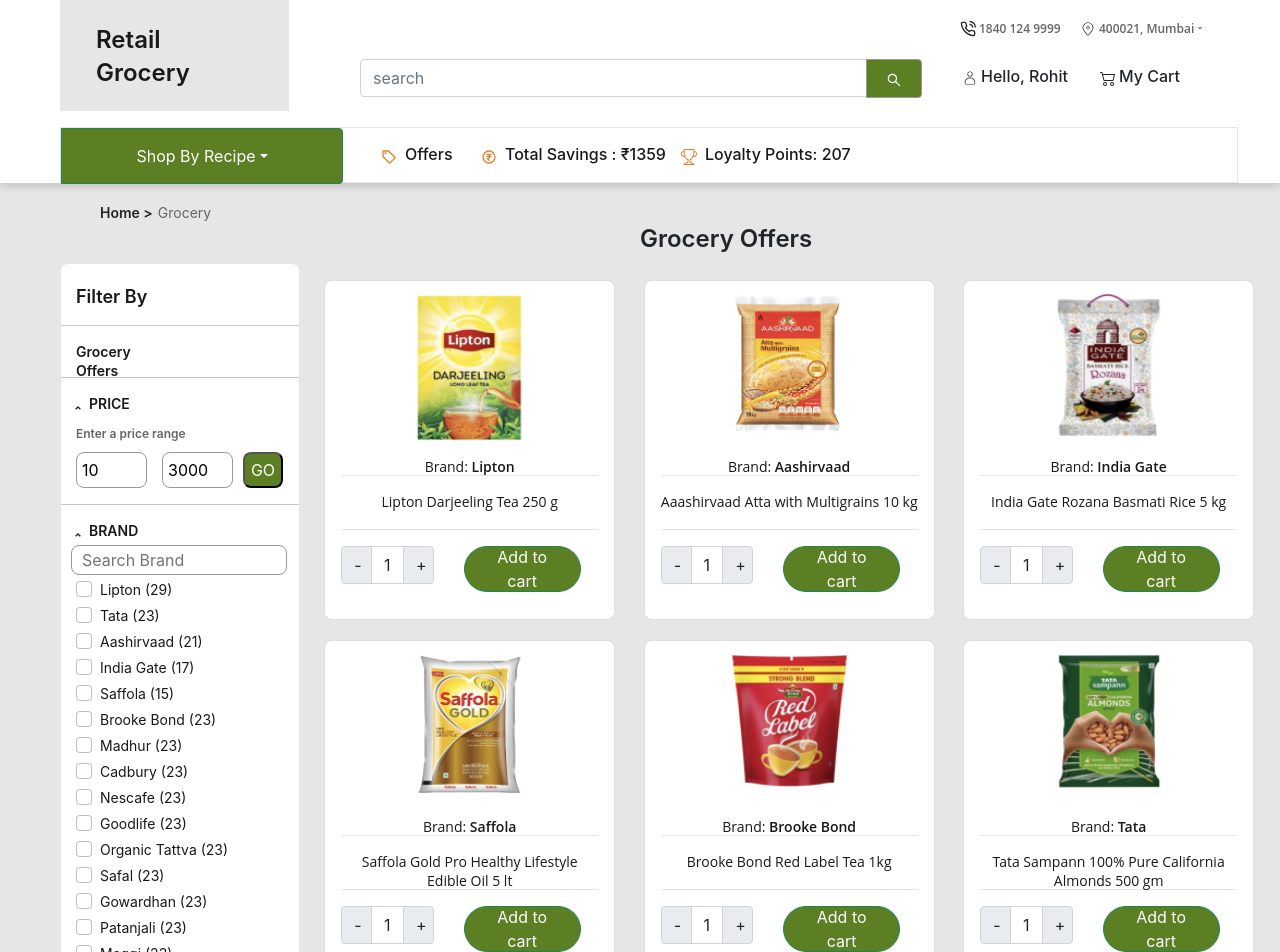
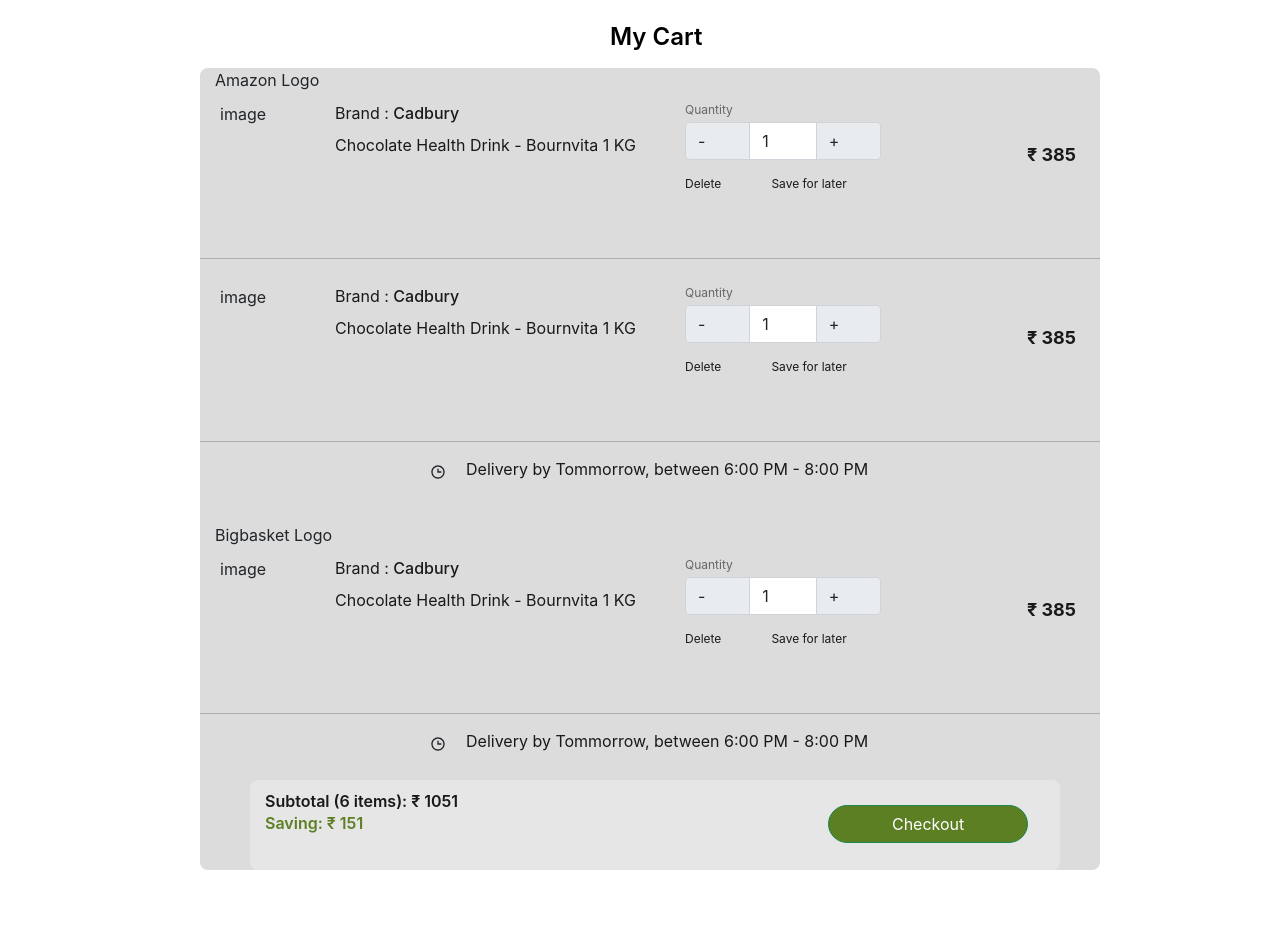
Before and after one commit to ayush-1998/GTIC_Project, a React (Create React App) app in the folder root/: page / in a window 1280 px wide. Shown: the top 952 px of the page. After the commit the page ends 870 px from the top, so only its background shows below. Built offline with nearby package versions, Linux system fonts and the light colour scheme.

Commit message:
Added My Cart Page

```diff
--- a/root/src/App.js
+++ b/root/src/App.js
@@ -1,15 +1,17 @@
 import React from "react";
 import "./App.css";
-import Footer from "./components/Footer";
-import Header from "./components/Header";
-import Home from "./components/Home";
+// import Footer from "./components/Footer";
+// import Header from "./components/Header";
+// import Home from "./components/Home";
+import Cart from "./pages/Cart";
 
 function App() {
   return (
     <div className="App">
-      <Header />
+      {/* <Header />
       <Home />
-      <Footer />
+      <Footer /> */}
+      <Cart />
     </div>
   );
 }
--- a/root/src/components/Home.js
+++ b/root/src/components/Home.js
@@ -11,7 +11,7 @@ const Home = () => {
           <div className="home-text1">Home &gt;</div>
           <div className="home-text2">Grocery</div>
         </div>
-        <h1  className="product-header" >Grocery Offers</h1>
+        <h1 className="product-header">Grocery Offers</h1>
         <div>
           <Filter />
           <ProductList />
--- a/root/src/components/Pagination.js
+++ b/root/src/components/Pagination.js
@@ -10,7 +10,7 @@ const Pagination = ({ nPages, currentPage, setCurrentPage }) => {
     if (currentPage !== 1) setCurrentPage(currentPage - 1);
   };
   return (
-    <nav style={{ position: "relative", left: "300px", paddingTop:"20px" }}>
+    <nav style={{ position: "relative", left: "300px", paddingTop: "20px" }}>
       <ul className="pagination justify-content-center">
         <li className="">
           <button className="prev-page" onClick={prevPage}>
--- /dev/null
+++ b/root/src/pages/Cart.js
@@ -0,0 +1,155 @@
+import React from "react";
+import "../styles/Cart.css";
+import { BiTime } from "react-icons/bi";
+
+const Cart = () => {
+  return (
+    <>
+      <div className="cart-heading">My Cart</div>
+      <div className="cart-container">
+        <div className="cart1-container">
+          <div className="vendor-logo">Amazon Logo</div>
+          <div className="product-container">
+            <div className="product-image">image</div>
+            <div className="productDetail-container">
+              <div className="product-brand">
+                Brand : <span>Cadbury</span>
+              </div>
+              <div className="product-detail">
+                Chocolate Health Drink - Bournvita 1 KG
+              </div>
+            </div>
+            <div className="quantity-container">
+              <div className="quantity">Quantity</div>
+              <div className="quantity-button">
+                <div className="row mt-1">
+                  <div className="row col-8">
+                    <div className="input-group mb-3 col-12">
+                      <button className="input-group-text col-4" name="decrQuantity">
+                        -
+                      </button>
+                      <input type="text" className="form-control col-4" value="1" />
+                      <button className="input-group-text col-4" name="incQuantity">
+                        +
+                      </button>
+                    </div>
+                  </div>
+                </div>
+              </div>
+              <div className="quantity-text">
+                <span>Delete</span>
+                <span className="saveFor">Save for later</span>
+              </div>
+            </div>
+            <div className="product-price">₹ 385</div>
+          </div>
+          <hr />
+          <div className="product-container">
+            <div className="product-image">image</div>
+            <div className="productDetail-container">
+              <div className="product-brand">
+                Brand : <span>Cadbury</span>
+              </div>
+              <div className="product-detail">
+                Chocolate Health Drink - Bournvita 1 KG
+              </div>
+            </div>
+            <div className="quantity-container">
+              <div className="quantity">Quantity</div>
+              <div className="quantity-button">
+                <div className="row mt-1">
+                  <div className="row col-8">
+                    <div className="input-group mb-3 col-12">
+                      <button className="input-group-text col-4" name="decrQuantity">
+                        -
+                      </button>
+                      <input type="text" className="form-control col-4" value="1" />
+                      <button className="input-group-text col-4" name="incQuantity">
+                        +
+                      </button>
+                    </div>
+                  </div>
+                </div>
+              </div>
+              <div className="quantity-text">
+                <span>Delete</span>
+                <span className="saveFor">Save for later</span>
+              </div>
+            </div>
+            <div className="product-price">₹ 385</div>
+          </div>
+          <hr />
+        </div>
+        <div className="delivery-container">
+          <div className="delivery-icon">
+            <BiTime />
+          </div>
+          <div className="delivery-text">
+            Delivery by Tommorrow, between 6:00 PM - 8:00 PM
+          </div>
+        </div>
+
+        <div className="cart1-container">
+          <div className="vendor-logo">Bigbasket Logo</div>
+          <div className="product-container">
+            <div className="product-image">image</div>
+            <div className="productDetail-container">
+              <div className="product-brand">
+                Brand : <span>Cadbury</span>
+              </div>
+              <div className="product-detail">
+                Chocolate Health Drink - Bournvita 1 KG
+              </div>
+            </div>
+            <div className="quantity-container">
+              <div className="quantity">Quantity</div>
+              <div className="quantity-button">
+                <div className="row mt-1">
+                  <div className="row col-8">
+                    <div className="input-group mb-3 col-12">
+                      <button className="input-group-text col-4" name="decrQuantity">
+                        -
+                      </button>
+                      <input type="text" className="form-control col-4" value="1" />
+                      <button className="input-group-text col-4" name="incQuantity">
+                        +
+                      </button>
+                    </div>
+                  </div>
+                </div>
+              </div>
+              <div className="quantity-text">
+                <span>Delete</span>
+                <span className="saveFor">Save for later</span>
+              </div>
+            </div>
+            <div className="product-price">₹ 385</div>
+          </div>
+          <hr />
+        </div>
+        <div className="delivery-container">
+          <div className="delivery-icon">
+            <BiTime />
+          </div>
+          <div className="delivery-text">
+            Delivery by Tommorrow, between 6:00 PM - 8:00 PM
+          </div>
+        </div>
+
+        <div className="checkoutPrice-container">
+          <div className="chekoutPrice-left">
+            <div className="subtotal">Subtotal (6 items): ₹ 1051</div>
+            <div className="saving"> Saving: ₹ 151</div>
+          </div>
+          <div className="chekoutPrice-right">
+            <button type="button" className="btn btn-success checkout-btn">
+              Checkout
+            </button>
+          </div>
+        </div>
+      </div>
+    </>
+  );
+};
+
+export default Cart;
--- a/root/src/styles/Cart.css
+++ b/root/src/styles/Cart.css
@@ -0,0 +1,154 @@
+.cart-heading {
+  margin-left: 610px;
+  margin-top: 20px;
+  font-weight: 600;
+  font-size: 24px;
+  line-height: 33px;
+  color: #000000;
+}
+.cart-container {
+  width: 900px;
+  margin-left: 200px;
+  border-radius: 8px;
+  background: gainsboro;
+}
+
+.cart1-container {
+  width: 100%;
+}
+
+.vendor-logo {
+  margin-top: 15px;
+  margin-left: 15px;
+}
+
+.product-container {
+  display: flex;
+  height: 150px;
+}
+.product-image {
+  margin-left: 20px;
+  margin-top: 10px;
+  height: 120px;
+  width: 100px;
+}
+
+.productDetail-container {
+  margin-left: 15px;
+  margin-top: 10px;
+  width: 350px;
+  display: flex;
+  flex-direction: column;
+}
+
+.product-brand {
+  font-style: normal;
+  font-weight: 400;
+  font-size: 16px;
+  line-height: 22px;
+
+  color: #191919;
+}
+.product-brand span {
+  font-weight: 500;
+  font-size: 16px;
+}
+.product-detail {
+  margin-top: 10px;
+  font-style: normal;
+  font-weight: 400;
+  font-size: 16px;
+  line-height: 22px;
+  color: #191919;
+}
+
+.quantity-container {
+}
+.quantity {
+  margin-top: 10px;
+  font-style: normal;
+  font-weight: 400;
+  font-size: 12px;
+  line-height: 16px;
+  color: #666666;
+}
+.quantity-text {
+  display: flex;
+}
+.quantity-text span {
+  font-weight: 400;
+  font-size: 12px;
+  line-height: 16px;
+  cursor: pointer;
+  text-align: right;
+  color: #191919;
+}
+
+.saveFor {
+  margin-left: 50px;
+}
+
+.product-price {
+  margin-top: 50px;
+  font-weight: 700;
+  font-size: 18px;
+  line-height: 25px;
+  color: #191919;
+}
+
+.delivery-container {
+  display: flex;
+  height: 50px;
+}
+.delivery-icon {
+  margin-left: 230px;
+}
+.delivery-text {
+  margin-left: 20px;
+  font-style: normal;
+  font-weight: 400;
+  font-size: 16px;
+  line-height: 22px;
+  color: #191919;
+}
+
+.checkoutPrice-container {
+  width: 90%;
+  display: flex;
+  flex-direction: row;
+  margin-left: 50px;
+  height: 90px;
+  background: #e6e6e6;
+  border-radius: 8px;
+}
+.checkoutPrice-left {
+  width: 50%;
+}
+
+.subtotal {
+  margin-top: 10px;
+  margin-left: 15px;
+  font-style: normal;
+  font-weight: 600;
+  font-size: 16px;
+  line-height: 22px;
+  color: #191919;
+}
+
+.saving {
+  margin-left: 15px;
+  font-style: normal;
+  font-weight: 600;
+  font-size: 16px;
+  line-height: 22px;
+  color: #5c7f24;
+}
+
+.checkout-btn {
+  margin-left: 370px;
+  margin-top: 25px;
+  width: 200px;
+  background: #5c7f24;
+  backdrop-filter: blur(16px);
+  border-radius: 24px;
+}
```
Also changed, not shown: root/src/components/Cart.js (deleted, +0 -7 lines), root/src/pages/Home.js (deleted, +0 -7 lines), root/src/pages/ProductList.js (+58 -22 lines), root/src/styles/Home.css (+5 -6 lines), root/src/styles/productList.css (line endings or trailing spaces).
